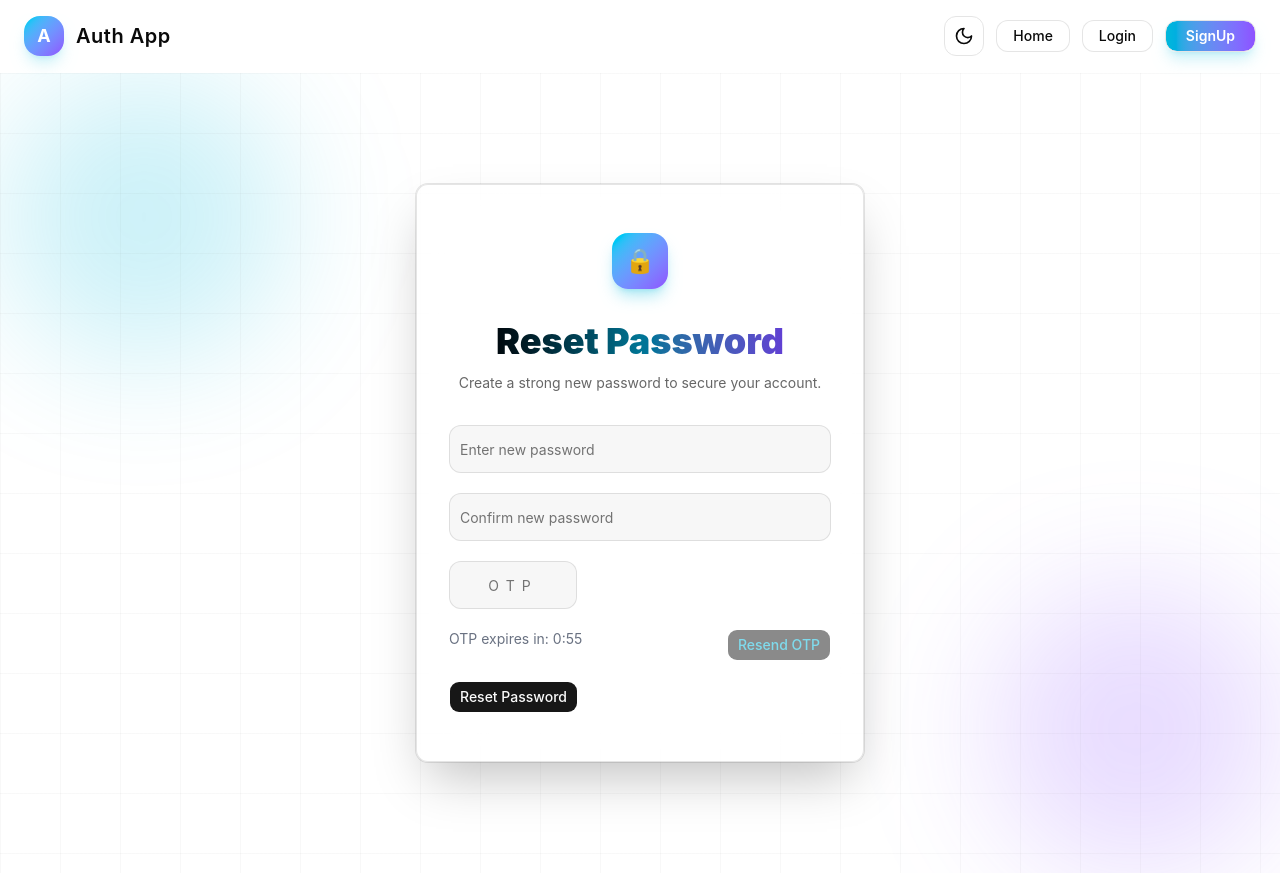
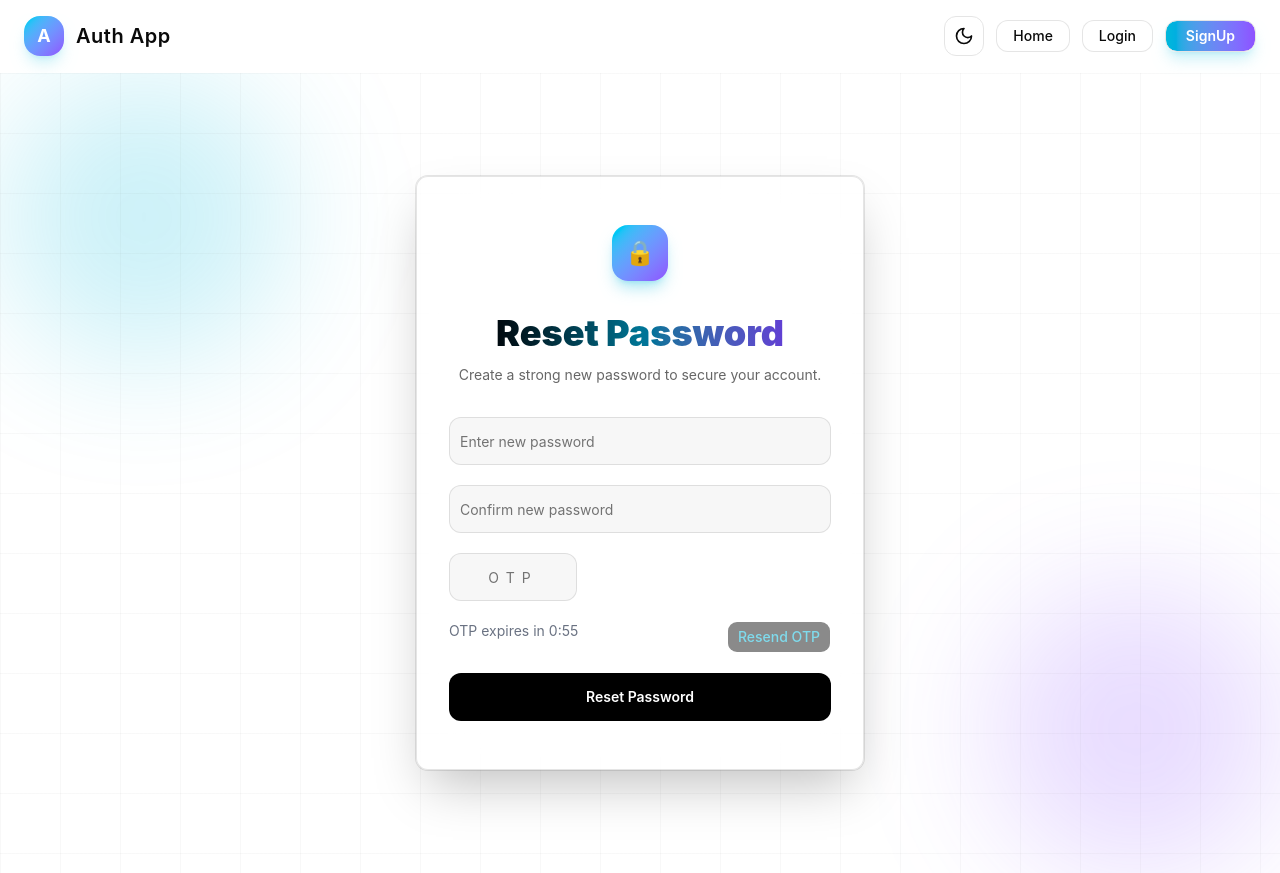
Before and after one commit to Pandey-account/Auth-App, a React (Vite) app in the folder frontend/: page /reset-password in a window 1280 px wide. Built offline with nearby package versions, Linux system fonts and the light colour scheme.

Commit message:
Update ResetPassword.tsx

```diff
--- a/frontend/src/Pages/ResetPassword.tsx
+++ b/frontend/src/Pages/ResetPassword.tsx
@@ -80,12 +80,9 @@ function ResetPassword() {
             />
 
             <div className="flex justify-between text-sm text-gray-500 dark:text-gray-400">
-
   <span>
-                OTP expires in:
-                {" "}
-                {Math.floor(timeLeft / 60)}
-                :
+    OTP expires in{" "}
+    {Math.floor(timeLeft / 60)}:
     {String(timeLeft % 60).padStart(2, "0")}
   </span>
 
@@ -93,21 +90,20 @@ function ResetPassword() {
     type="button"
     disabled={timeLeft > 0}
     onClick={handleResendOtp}
-                className="
-      text-cyan-500
-      hover:text-cyan-400
-      disabled:opacity-50
-      disabled:cursor-not-allowed
-    "
+    className="text-cyan-500 hover:text-cyan-400 disabled:opacity-50 disabled:cursor-not-allowed"
   >
     Resend OTP
   </Button>
-
 </div>
 
-            <Button type="submit" disabled={loading}>
+{/* SUBMIT BUTTON */}
+<button
+  type="submit"
+  disabled={loading}
+  className="w-full h-12 rounded-xl bg-black text-white font-semibold hover:bg-gray-800 disabled:opacity-50 disabled:cursor-not-allowed"
+>
   {loading ? "Updating..." : "Reset Password"}
-            </Button>
+</button>
           </form>
 
         </CardContent>
```
Lines whose indentation alone changed are shown as unchanged.
